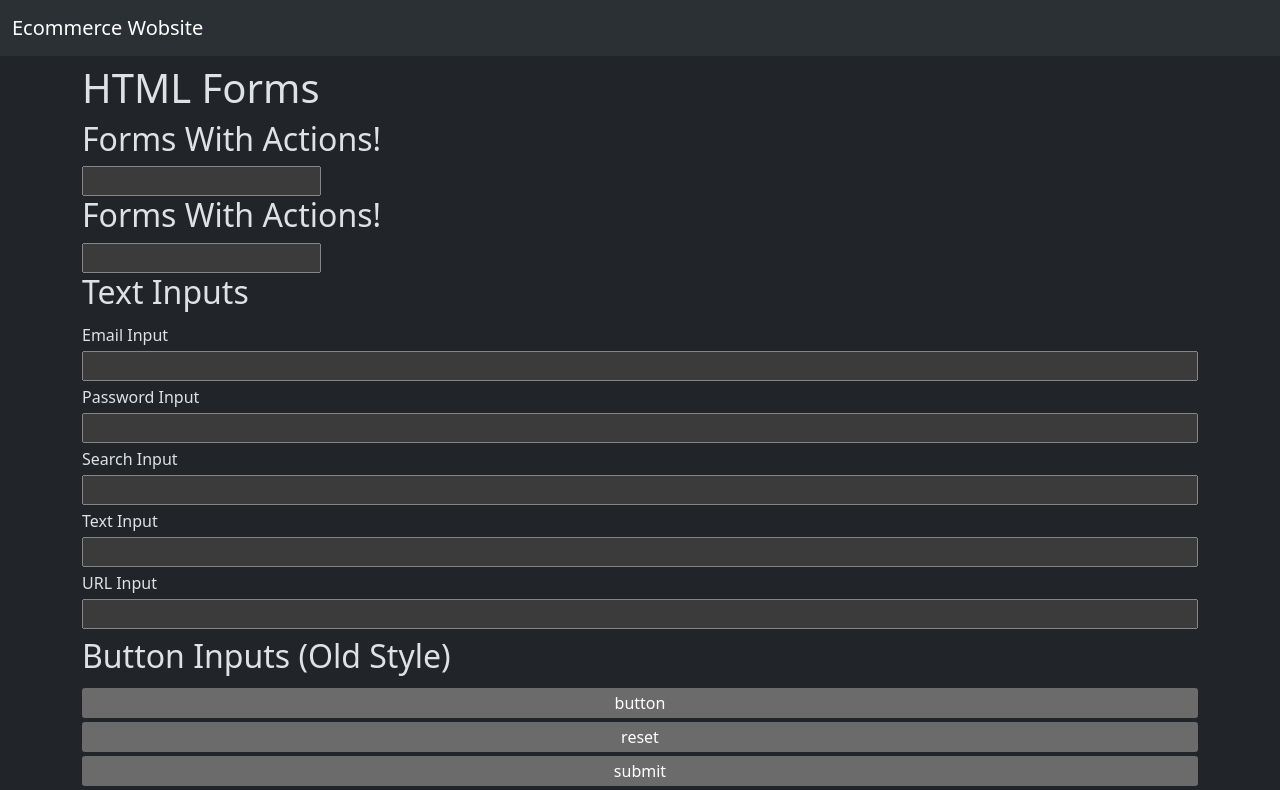
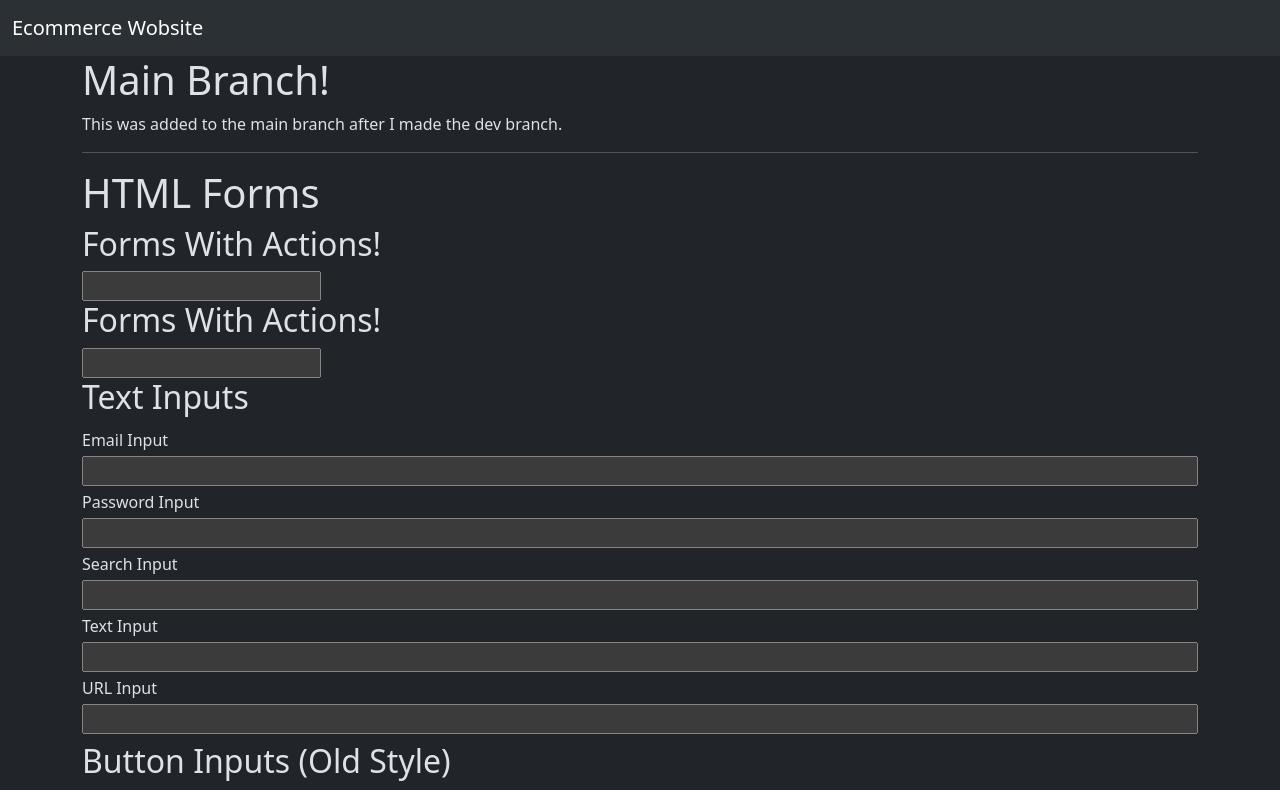
Before and after one commit to 4GeeksAcademy/pt59-html-demo, a plain HTML site: page index.html in a window 1280 px wide. Shown: the top 790 px of the page. Drawn offline with nearby package versions, Linux system fonts and the light colour scheme.

Commit message:
This is an example commit.

```diff
--- a/index.html
+++ b/index.html
@@ -32,6 +32,12 @@
       </div>
     </nav>
     <div class="container">
+      <section>
+        <h1>Main Branch!</h1>
+        <p>This was added to the main branch after I made the dev branch.</p>
+      </section>
+
+      <hr />
       <section class="mt-2">
         <h1>HTML Forms</h1>
         <form action="https://some_url.tld/whatever" method="get">
```
